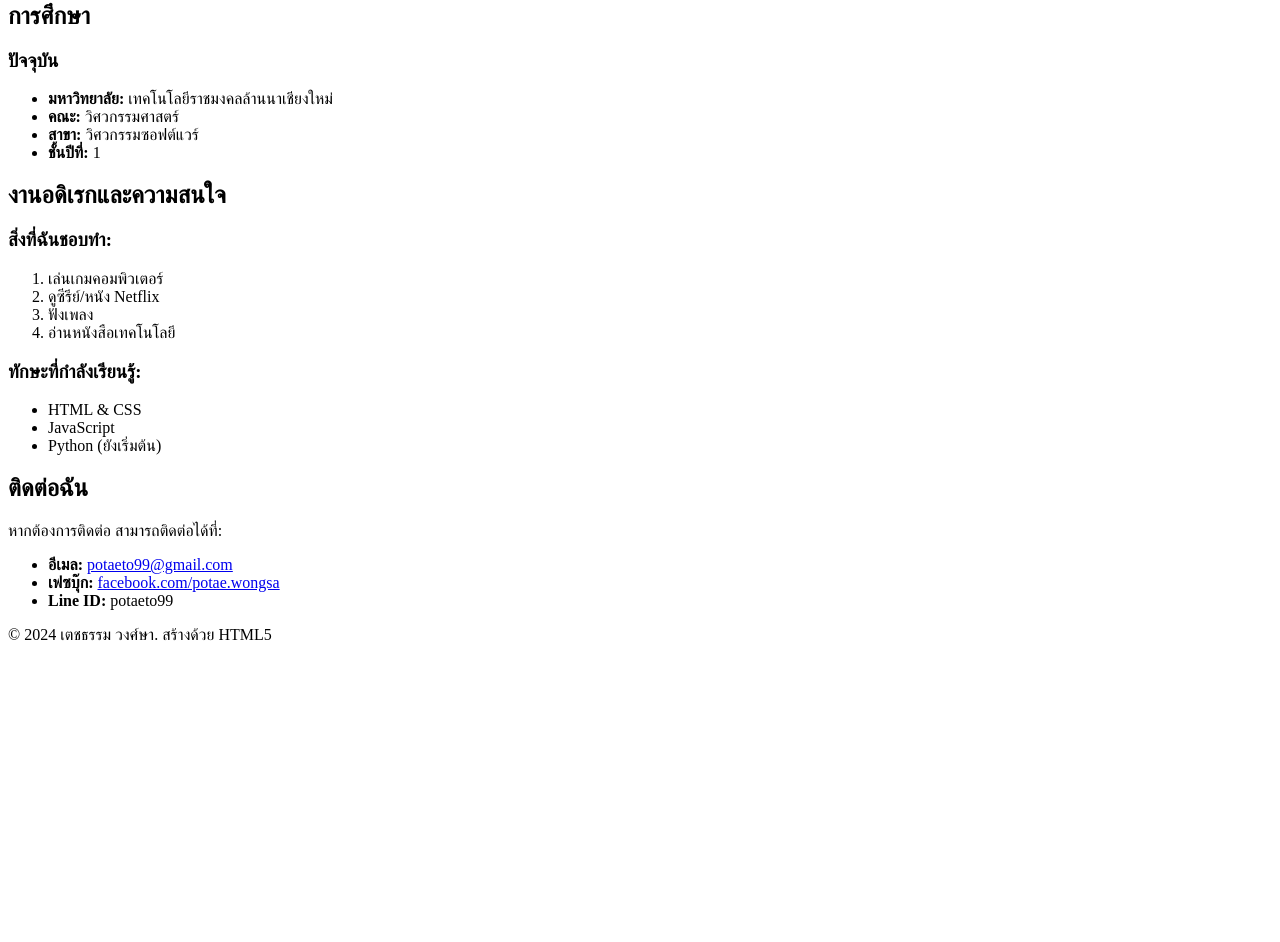
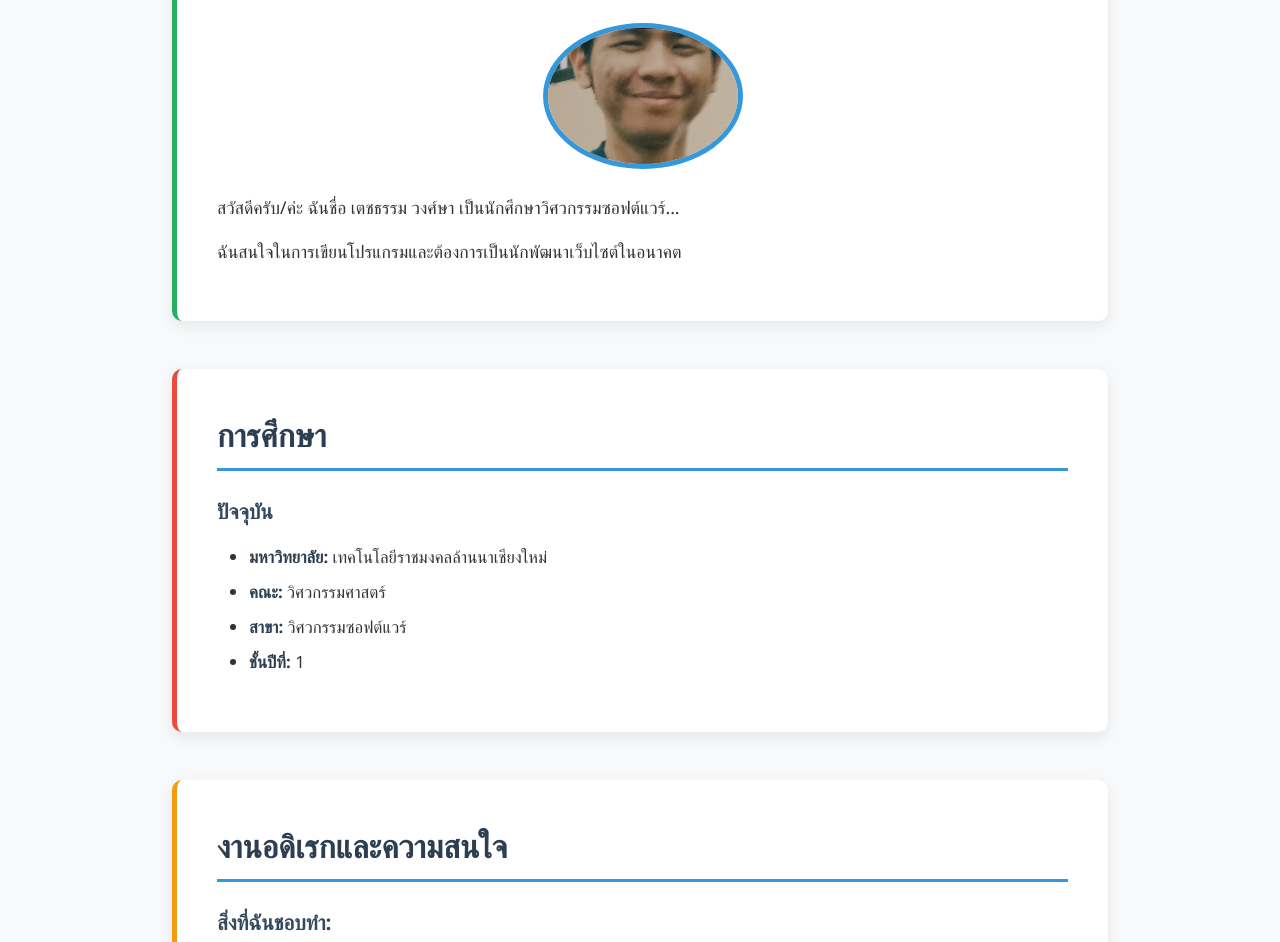
Before and after one commit to techatum/engce301-2_68, a plain HTML site: page week4/index.html in a window 1280 px wide. Shown: the part 397-1339 px from the top of the page. Before the commit the page ends 1057 px from the top, so only its background shows below. Drawn offline with Linux system fonts and the light colour scheme.

Commit message:
week4 updated

```diff
--- a/week4/index.html
+++ b/week4/index.html
@@ -4,6 +4,7 @@
     <meta charset="UTF-8">
     <meta name="viewport" content="width=device-width, initial-scale=1.0">
     <title>แนะนำตัว - เตชธรรม วงศ์ษา</title>
+    <link rel="stylesheet" href="style.css">
 </head>
 <body>
     <header>
--- /dev/null
+++ b/week4/style.css
@@ -0,0 +1,199 @@
+/* CSS Reset */
+* {
+    margin: 0;
+    padding: 0;
+    box-sizing: border-box;
+}
+
+/* Typography */
+body {
+    font-family: 'Segoe UI', Tahoma, Geneva, Verdana, sans-serif;
+    line-height: 1.6;
+    color: #333;
+    background-color: #f8f9fa;
+}
+
+h1, h2, h3 {
+    margin-bottom: 1rem;
+    color: #2c3e50;
+}
+
+h1 {
+    font-size: 2.5rem;
+    font-weight: 700;
+}
+
+h2 {
+    font-size: 2rem;
+    border-bottom: 3px solid #3498db;
+    padding-bottom: 0.5rem;
+    margin-bottom: 1.5rem;
+}
+
+h3 {
+    font-size: 1.3rem;
+    color: #34495e;
+}
+
+p {
+    margin-bottom: 1rem;
+    font-size: 1.1rem;
+}
+
+/* Header Styling */
+header {
+    background: linear-gradient(135deg, #667eea 0%, #764ba2 100%);
+    color: white;
+    padding: 3rem 0;
+    text-align: center;
+    box-shadow: 0 4px 6px rgba(0, 0, 0, 0.1);
+}
+
+header h1 {
+    color: white;
+    margin-bottom: 2rem;
+    text-shadow: 2px 2px 4px rgba(0, 0, 0, 0.3);
+}
+
+/* Navigation */
+nav {
+    margin-top: 2rem;
+}
+
+nav a {
+    color: white;
+    text-decoration: none;
+    margin: 0 1rem;
+    padding: 0.5rem 1.5rem;
+    border: 2px solid white;
+    border-radius: 25px;
+    transition: all 0.3s ease;
+    display: inline-block;
+    margin-bottom: 0.5rem;
+}
+
+nav a:hover {
+    background-color: white;
+    color: #667eea;
+    transform: translateY(-2px);
+    box-shadow: 0 4px 8px rgba(0, 0, 0, 0.2);
+}
+
+/* Main Content */
+main {
+    max-width: 1000px;
+    margin: 3rem auto;
+    padding: 0 2rem;
+}
+
+section {
+    background: white;
+    margin-bottom: 3rem;
+    padding: 2.5rem;
+    border-radius: 10px;
+    box-shadow: 0 5px 15px rgba(0, 0, 0, 0.08);
+    transition: transform 0.3s ease;
+}
+
+section:hover {
+    transform: translateY(-5px);
+    box-shadow: 0 8px 25px rgba(0, 0, 0, 0.15);
+}
+
+/* Profile Image */
+#about img {
+    border-radius: 50%;
+    border: 5px solid #3498db;
+    margin-bottom: 1.5rem;
+    display: block;
+    margin-left: auto;
+    margin-right: auto;
+}
+
+/* Lists Styling */
+ul, ol {
+    margin-left: 2rem;
+    margin-bottom: 1rem;
+}
+
+li {
+    margin-bottom: 0.5rem;
+    font-size: 1.05rem;
+}
+
+li strong {
+    color: #2c3e50;
+}
+
+/* Links */
+a {
+    color: #3498db;
+    text-decoration: none;
+    transition: color 0.3s ease;
+}
+
+a:hover {
+    color: #2980b9;
+    text-decoration: underline;
+}
+
+/* Contact Section Special Styling */
+#contact {
+    background: linear-gradient(135deg, #f093fb 0%, #f5576c 100%);
+    color: white;
+}
+
+#contact h2 {
+    color: white;
+    border-bottom-color: white;
+}
+
+#contact a {
+    color: white;
+    font-weight: bold;
+}
+
+#contact a:hover {
+    color: #f8f9fa;
+}
+
+/* Footer */
+footer {
+    background-color: #2c3e50;
+    color: white;
+    text-align: center;
+    padding: 2rem;
+    margin-top: 3rem;
+}
+
+footer p {
+    margin: 0;
+    font-size: 1rem;
+}
+
+/* Color Variations for Sections */
+#education {
+    border-left: 5px solid #e74c3c;
+}
+
+#hobbies {
+    border-left: 5px solid #f39c12;
+}
+
+#about {
+    border-left: 5px solid #27ae60;
+}
+
+/* Hover Effects */
+section h2 {
+    transition: color 0.3s ease;
+}
+
+section:hover h2 {
+    color: #3498db;
+}
+
+/* Smooth Scrolling */
+html {
+    scroll-behavior: smooth;
+}
```
